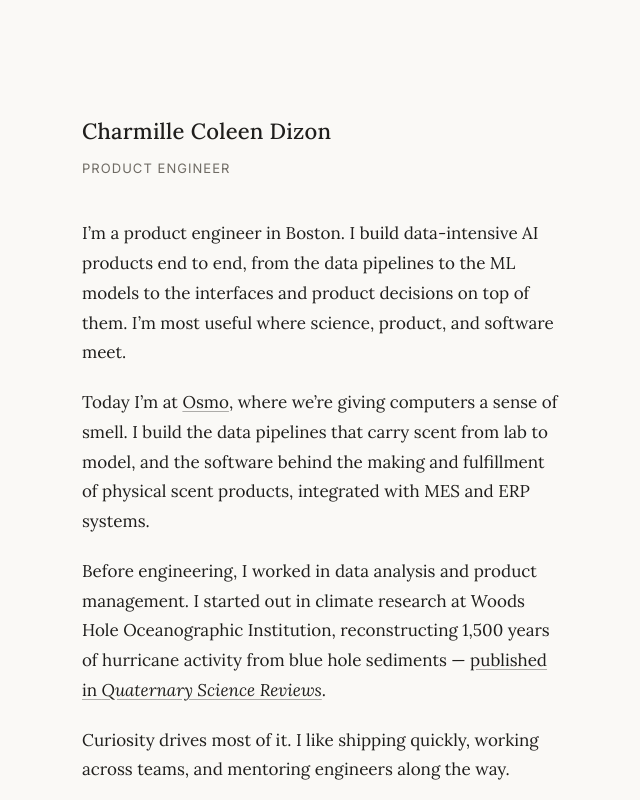
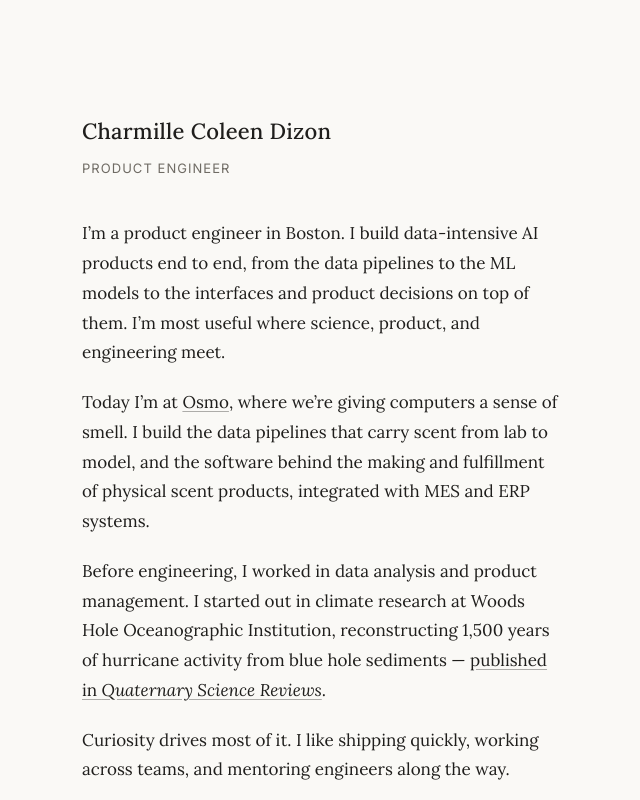
Before and after one commit to cdizon239/charmille, a React (Vite) app: page / in a window 1280 px wide. Shown: the top 800 px of the page, without its empty margins (318-958 px from the left). Built offline with nearby package versions, Linux system fonts and the light colour scheme.

Commit message:
Swap software for engineering in intro

```diff
--- a/src/App.tsx
+++ b/src/App.tsx
@@ -11,7 +11,7 @@ function App() {
           I&rsquo;m a product engineer in Boston. I build data-intensive AI
           products end to end, from the data pipelines to the ML models to
           the interfaces and product decisions on top of them. I&rsquo;m most
-          useful where science, product, and software meet.
+          useful where science, product, and engineering meet.
         </p>
         <p>
           Today I&rsquo;m at <a href="https://www.osmo.ai/">Osmo</a>, where
```
